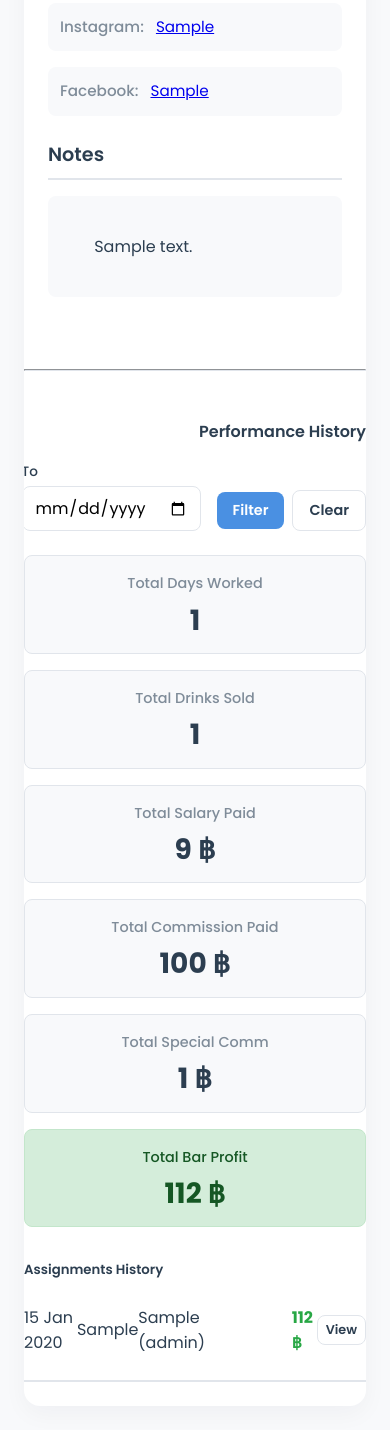
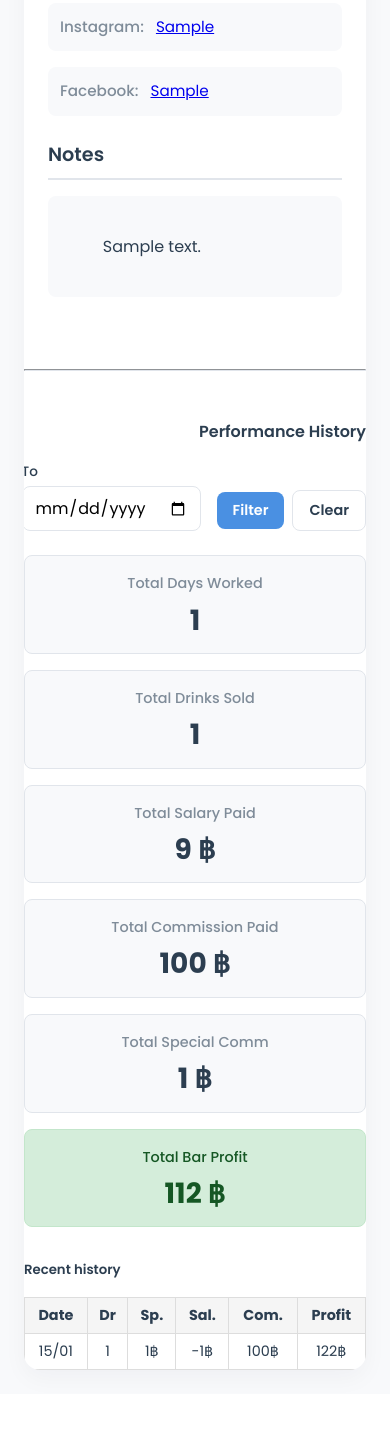
Before and after one commit to Naskaus/recruitment-app, a Flask app: page /profile/1 in a window 390 px wide. Shown: the part 1478-2908 px from the top of the page. After the commit the page ends 2853 px from the top, so only its background shows below. Run offline with Flask 3, Linux system fonts and the light colour scheme; a user stored in the database is signed in; tables that the repository leaves empty hold one stand-in row (values such as "Sample post"); grey boxes marked "Sample" are stand-in pictures.

Commit message:
Better Responsive Profile

```diff
--- a/templates/base.html
+++ b/templates/base.html
@@ -4,6 +4,13 @@
     <meta charset="UTF-8">
     <meta name="viewport" content="width=device-width, initial-scale=1.0">
     <title>OS Agency</title>
+
+    <link rel="manifest" href="{{ url_for('static', filename='manifest.json') }}">
+    <meta name="theme-color" content="#1A2035">
+    <link rel="apple-touch-icon" href="{{ url_for('static', filename='images/icon-192.png') }}">
+
+    <link rel="icon" href="{{ url_for('static', filename='images/logo.svg') }}" type="image/svg+xml">
+
     <link rel="preconnect" href="https://fonts.googleapis.com">
     <link rel="preconnect" href="https://fonts.gstatic.com" crossorigin>
     <link href="https://fonts.googleapis.com/css2?family=Poppins:wght@300;400;500;600;700&display=swap" rel="stylesheet">
--- a/templates/profile_detail.html
+++ b/templates/profile_detail.html
@@ -22,6 +22,7 @@
       </div>
     </div>
   </div>
+
   <div class="card-body">
     <div class="profile-detail-grid">
 
@@ -89,8 +90,9 @@
 
     </div>
   </div>
+
   <!-- ============================================= -->
-        <!-- NEW: Performance History Section              -->
+  <!-- Performance History Section                   -->
   <!-- ============================================= -->
   <hr style="margin: 48px 0; border-color: var(--color-border);">
 
@@ -98,7 +100,7 @@
     <div class="profile-detail-header" style="margin-bottom: 24px; align-items: flex-end;">
       <h4>Performance History</h4>
 
-                <!-- NEW: Date Range Filter Form -->
+      <!-- Date Range Filter Form -->
       <form method="GET" action="{{ url_for('profile_detail', profile_id=profile.id) }}" class="history-filter-form">
         <div class="form-group">
           <label for="start_date">From</label>
@@ -113,7 +115,6 @@
           <a href="{{ url_for('profile_detail', profile_id=profile.id) }}" class="button button-secondary">Clear</a>
         </div>
       </form>
-                <!-- END NEW -->
     </div>
 
     <!-- KPIs Summary Grid -->
@@ -144,60 +145,58 @@
       </div>
     </div>
 
-                        <!-- Assignments History Table -->
-            <h5 style="margin-top: 32px; margin-bottom: 16px;">Assignments History</h5>
-            <div class="table-responsive">
-                <table class="payroll-table">
+    <!-- Recent history (daily, like contracts) -->
+    <h5 style="margin-top: 32px; margin-bottom: 16px;">Recent history</h5>
+    <div class="table-responsive-wrapper">
+      <table class="history-table">
         <thead>
           <tr>
-                            <th>Period</th>
-                            <th>Venue</th>
-                            <th>Contract</th>
-                            <th>Status</th>
-                            <th>Profit</th> <!-- NEW: Profit column -->
-                            <th>Actions</th>
+            <th>Date</th>
+            <th>Dr</th>
+            <th>Sp.</th>
+            <th>Sal.</th>
+            <th>Com.</th>
+            <th>Profit</th>
           </tr>
         </thead>
         <tbody>
-                        {% if assignments %}
+          {% set ns = namespace(count=0) %}
+
           {% for a in assignments %}
-                                {% set stats = a.contract_stats %}
+            {% set original_days = 1 if a.contract_type == '1jour' else 10 if a.contract_type == '10jours' else 30 %}
+            {% set base_daily = (a.base_salary / original_days) if original_days > 0 else 0 %}
+
+            {% for r in (a.performance_records | sort(attribute='record_date')) %}
+              {% if (not filter_start_date or r.record_date >= filter_start_date) and (not filter_end_date or r.record_date <= filter_end_date) %}
+                {% set penalty = r.lateness_penalty or 0 %}
+                {% set bonus = r.bonus or 0 %}
+                {% set malus = r.malus or 0 %}
+                {% set drinks = r.drinks_sold or 0 %}
+                {% set special = r.special_commissions or 0 %}
+                {% set salary = base_daily + bonus - malus - penalty %}
+                {% set commission = drinks * 100 %}
+                {% set profit = (drinks * 120 + special) - salary %}
+
                 <tr>
-                                    <td>{{ a.start_date.strftime('%d %b %Y') }}</td>
-                                    <td>{{ a.venue }}</td>
-                                    <td>{{ a.contract_type }} ({{ a.role }})</td>
-                                    <td>
-                                      <span class="status-badge status-badge-{{ a.status }}">{{ a.status }}</span>
-                                    </td>
-                                    <!-- NEW: Profit Cell with Tooltip -->
-                                    <td class="profit-cell">
-                                        <div class="tooltip-container">
-                                            <span class="{% if stats.profit > 0 %}profit-positive{% elif stats.profit < 0 %}profit-negative{% endif %}">
-                                                {{ '%.0f'|format(stats.profit) }} ฿
-                                            </span>
-                                            <div class="tooltip">
-                                                <div class="tooltip-item"><span>Drinks Sold:</span> <strong>{{ stats.drinks }}</strong></div>
-                                                <div class="tooltip-item"><span>Special Comm:</span> <strong>{{ '%.0f'|format(stats.special_comm) }} ฿</strong></div>
-                                                <div class="tooltip-item"><span>Salary Paid:</span> <strong>{{ '%.0f'|format(stats.salary) }} ฿</strong></div>
-                                                <div class="tooltip-item"><span>Commission Paid:</span> <strong>{{ '%.0f'|format(stats.commission) }} ฿</strong></div>
-                                            </div>
-                                        </div>
-                                    </td>
-                                    <td>
-                                        <a href="{{ url_for('payroll_page_new') }}#assignment-row-{{ a.id }}" class="button button-secondary" style="padding: 4px 8px; font-size: 0.8rem;">View</a>
-                                    </td>
+                  <td>{{ r.record_date.strftime('%d/%m') }}</td>
+                  <td>{{ drinks }}</td>
+                  <td>{{ '%.0f'|format(special) }}฿</td>
+                  <td>{{ '%.0f'|format(salary) }}฿</td>
+                  <td>{{ '%.0f'|format(commission) }}฿</td>
+                  <td>{{ '%.0f'|format(profit) }}฿</td>
                 </tr>
+                {% set ns.count = ns.count + 1 %}
+              {% endif %}
             {% endfor %}
-                        {% else %}
-                            <!-- MODIFIED: Colspan is now 6 -->
-                            <tr>
-                                <td colspan="6" class="text-center">No assignment history found.</td>
-                            </tr>
+          {% endfor %}
+
+          {% if ns.count == 0 %}
+            <tr><td colspan="6" class="text-center">No history yet.</td></tr>
           {% endif %}
         </tbody>
       </table>
     </div>
-
+    <!-- /Recent history -->
   </div>
 </div>
 {% endblock %}
```
Lines whose indentation alone changed are shown as unchanged.
